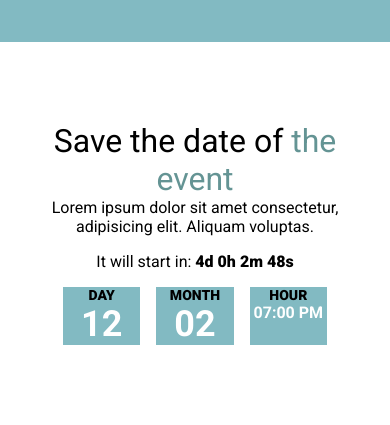
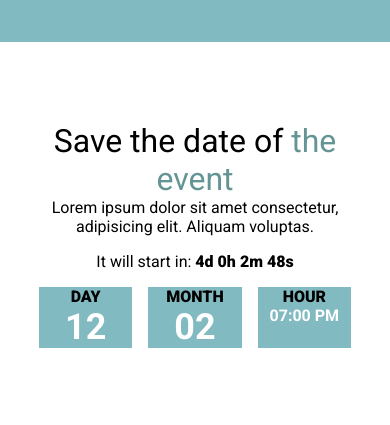
Before and after one commit to franciscofbc/exercicio_modulo22, a website built with Parcel: page src/index.html in a window 390 px wide. Shown: the part 600-1025 px from the top of the page. Built offline with nearby package versions, Linux system fonts and the light colour scheme.

Commit message:
ajustes responsividade

```diff
--- a/src/styles/_event.scss
+++ b/src/styles/_event.scss
@@ -8,9 +8,6 @@
         grid-template-columns: 1fr 1fr;
         max-width: 80%;
 
-        @media (max-width: 640px) {
-            display: block;
-        }
     }
 
     &__details {
@@ -41,6 +38,8 @@
         text-transform: uppercase;
 
         &__infos {
+            display: flex;
+            gap: 16px;
 
             &__item {
                 background-color: variables.$corSecundaria;
@@ -73,7 +72,7 @@
 
         .infos-bar {
             &__infos {
-                display: flex;
+                margin-top: 16px;
 
                 &__item {
 
@@ -106,7 +105,9 @@
 
         .infos-bar {
             margin-top: 24px;
+            display: flex;
             justify-content: center;
+
 
         }
     }
--- a/src/styles/components/_buttons.scss
+++ /dev/null
@@ -1,24 +0,0 @@
-@use "../variables";
-
-.button {
-    padding: 12px 48px;
-    font-size: 32px;
-    text-decoration: none;
-    // text-align: center;
-    white-space: nowrap;
-
-    &--primary {
-        color: variables.$textColor;
-        background-color: variables.$corTerciaria;
-    }
-
-    /*     @media(max-width: 640px) {
-        display: block; //para link seria o suficiente
-        width: 100%; //caso seja utilizado em um button
-    }
-
-    @media(max-width: 1023px) {
-        display: flex;
-        align-items: center;
-    } */
-}
--- a/src/styles/components/_infos_bar.scss
+++ /dev/null
@@ -1,44 +0,0 @@
-@use "../variables";
-
-.infos-bar {
-    padding: 16px 24px;
-    background-color: variables.$textColor;
-    display: flex;
-    justify-content: space-between;
-
-    &__infos {
-        display: flex;
-        gap: 40px;
-
-
-        &__item {
-            font-size: 14px;
-            color: variables.$secondaryTextColor;
-
-            b {
-                font-size: 18px;
-                color: variables.$secondaryTextColor;
-                display: block; //tag b por padrao display inline. Queremos que quebre a linha
-            }
-        }
-    }
-
-    @media(max-width: 640px) {
-        display: block;
-
-        &__infos {
-            display: block;
-
-            &__item {
-                margin-bottom: 24px;
-            }
-        }
-    }
-
-    @media(max-width: 1023px) {
-
-        &__infos {
-            gap: 16px;
-        }
-    }
-}
```
Also changed, not shown: src/styles/main.scss (+0 -10 lines).
